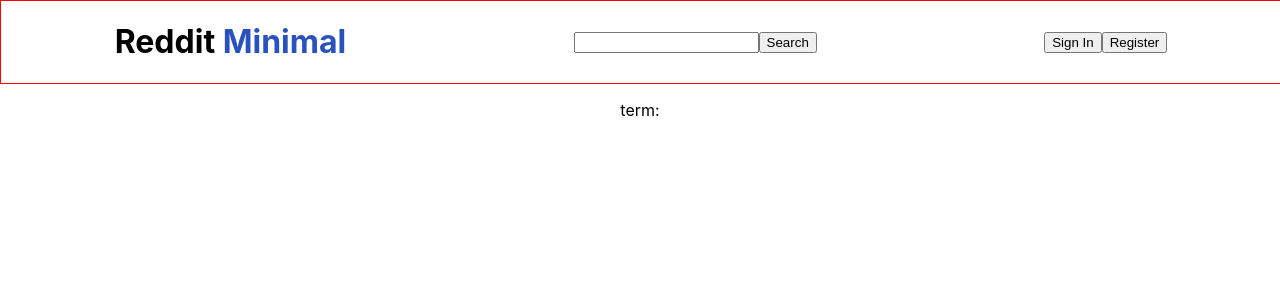
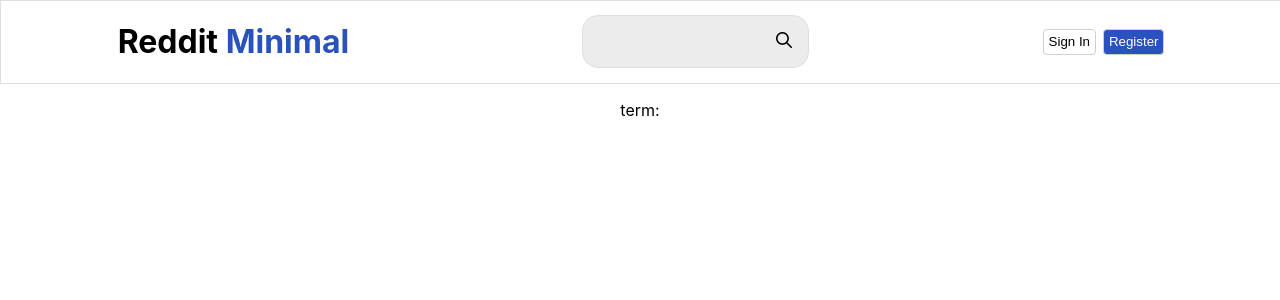
Before and after one commit to aikhour/reddit-minimal, a React (Create React App) app: page / in a window 1280 px wide. Shown: the top 300 px of the page. Built offline with nearby package versions, Linux system fonts and the light colour scheme.

Commit message:
Added header + component css

```diff
--- a/src/components/Header/header.css
+++ b/src/components/Header/header.css
@@ -3,7 +3,7 @@
     display: inline-flex;
 
     width: 100%;
-    border: 1px red solid;
+    border: 1px rgb(223, 223, 223) solid;
 
     justify-content: space-around;
     align-items: center;
--- a/src/components/SearchBar/SearchBar.js
+++ b/src/components/SearchBar/SearchBar.js
@@ -1,6 +1,11 @@
 import React, {useState} from 'react';
 
+// icon import
+import icon from './search.png';
+// https://www.flaticon.com/free-icons/magnifying-glass"
+
 //imports
+import '../SearchBar/searchbar.css';
 import { useDispatch } from 'react-redux';
 
 export default function SearchBar() {
@@ -19,16 +24,19 @@
     }
 
     return (
-        <form onSubmit={handleSubmit} className='searchBar'>
+        <form className='searchBar'>
             <input
                 type='text'
                 value={term}
                 onChange={(e) => setTerm(e.target.value)}
             />
-            <button
-                type="submit"
-            >
-                Search
+            <button>
+                <img
+                    className='searchButton'
+                    src={icon}
+                    alt="search button"
+                    onClick={handleSubmit}
+                />
             </button>
         </form>
     )
--- /dev/null
+++ b/src/components/SearchBar/searchbar.css
@@ -0,0 +1,31 @@
+.searchButton {
+    width: 1rem;
+    height: 1rem;
+}
+
+.searchBar {
+    background-color: rgb(236, 236, 236);
+    padding: 0.75rem;
+    border-radius: 1rem;
+    border: 1px rgb(223, 223, 223) solid;
+
+    display: inline-flex;
+    flex-direction: row;
+    justify-content: center;
+    align-items: center;
+}
+
+.searchBar input:focus {
+    border: none;
+}
+
+.searchBar img {
+    padding: 0.25rem;
+}
+
+.searchBar * {
+    background-color: transparent;
+    border: none;
+    margin: 0;
+    padding: 0;
+}
--- a/src/components/SignIn/SignIn.js
+++ b/src/components/SignIn/SignIn.js
@@ -1,4 +1,6 @@
 import React from "react";
+
+import '../SignIn/signin.css';
 
 export default function SignIn() {
     return (
@@ -7,7 +9,7 @@
                 Sign In
             </button>
 
-            <button>
+            <button id='register'>
                 Register
             </button>
         </div>
--- /dev/null
+++ b/src/components/SignIn/signin.css
@@ -0,0 +1,18 @@
+.signIn {
+    display: inline-flex;
+    flex-direction: row;
+    justify-content: space-between;
+    width: 9.5%;
+}
+
+#register {
+    background-color: #2A52BE;
+    color: white;
+}
+
+.signIn * {
+    background-color: transparent;
+    border: 1px rgb(207, 207, 207) solid;
+    border-radius: 0.25rem;
+    padding: 0.3rem;
+}
```
Also changed, not shown: src/components/SearchBar/search.png (added).
